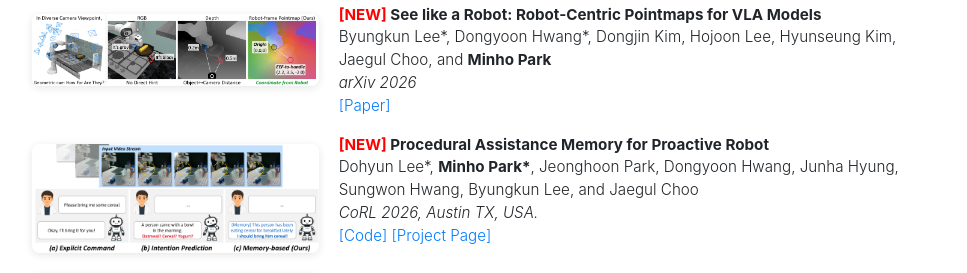
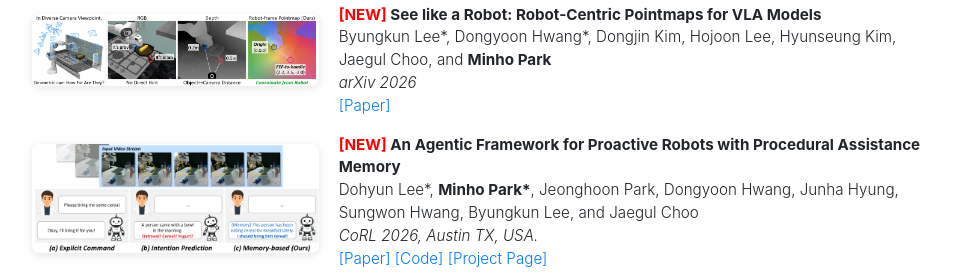
Before and after one commit to pmh9960/pmh9960.github.io, a plain HTML site: page index.html in a window 1280 px wide. Shown: the part 1140-1413 px from the top of the page, without its empty margins (158-1125 px from the left). Drawn offline with nearby package versions, Linux system fonts and the light colour scheme; grey boxes are pictures that could not be loaded; a script that the page names is missing.

Commit message:
PAM: use arXiv title, add arXiv link; refresh CV
Co-Authored-By: Claude Opus 5.5 <noreply@anthropic.com>

```diff
--- a/index.html
+++ b/index.html
@@ -176,11 +176,12 @@
               <p class="lead">
                 <span class="font-weight-bold">
                   <span style="color: red;">[NEW]</span>
-                  Procedural Assistance Memory for Proactive Robot
+                  An Agentic Framework for Proactive Robots with Procedural Assistance Memory
                 </span><br>
                 <a class="author" href="https://aiclaudev.github.io/">Dohyun Lee</a>*, <span class="font-weight-bold">Minho Park*</span>, <a class="author" href="https://atjeong.github.io/">Jeonghoon Park</a>, <a class="author" href="https://godnpeter.github.io">Dongyoon Hwang</a>, <a class="author" href="https://junhahyung.github.io">Junha Hyung</a>, <a class="author" href="https://deepshwang.github.io/">Sungwon Hwang</a>,
                 <a class="author" href="https://lee15253.github.io/">Byungkun Lee</a>, and <a class="author" href="https://sites.google.com/site/jaegulchoo/">Jaegul Choo</a><br>
                 <i>CoRL 2026, Austin TX, USA.</i><br>
+                <a href="https://arxiv.org/abs/2610.21211">[Paper]</a>
                 <a href="https://github.com/DAVIAN-Robotics/PAM">[Code]</a>
                 <a href="https://davian-robotics.github.io/PAM">[Project Page]</a>
               </p>
```
Also changed, not shown: 1 other file.
